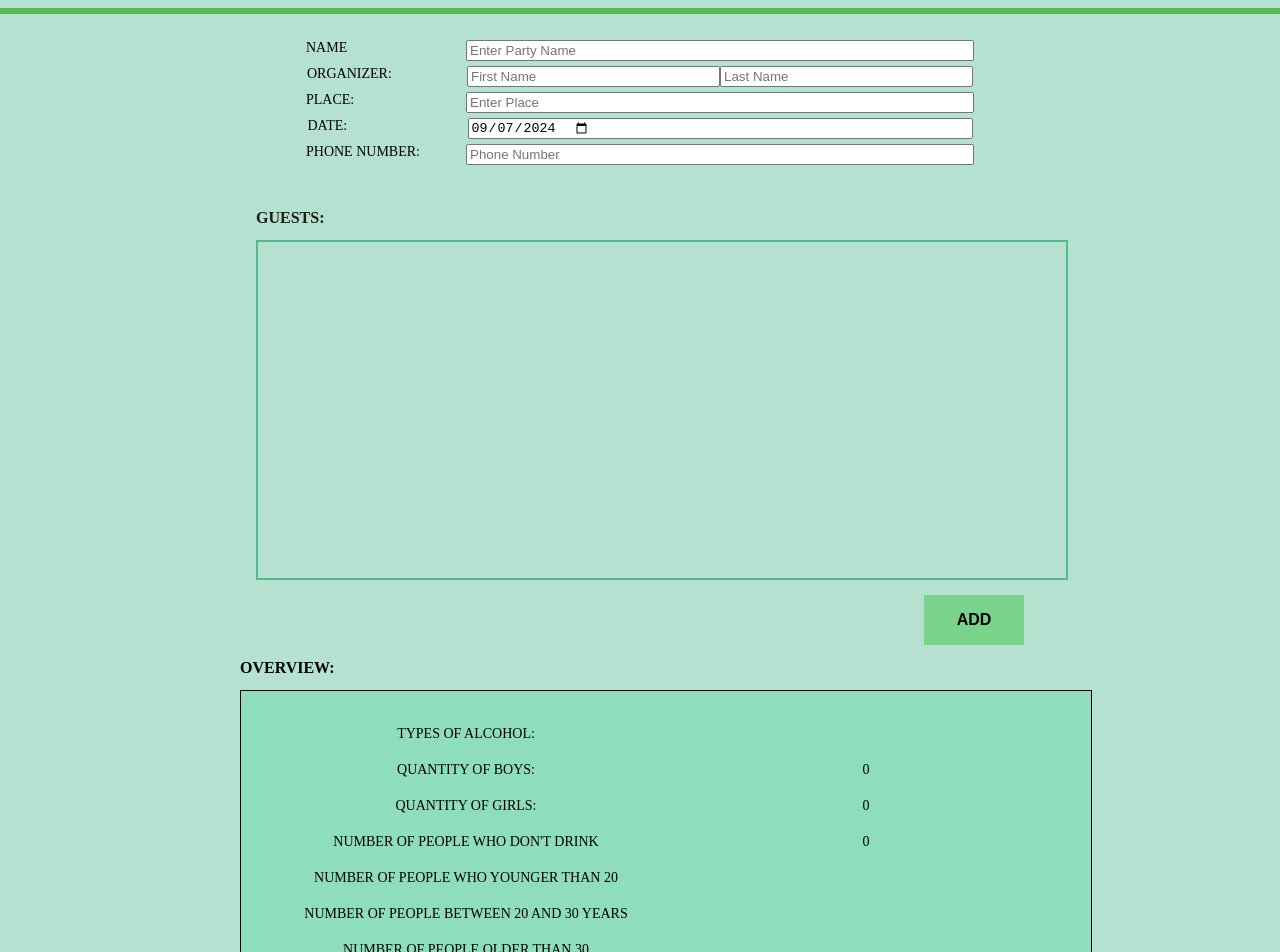
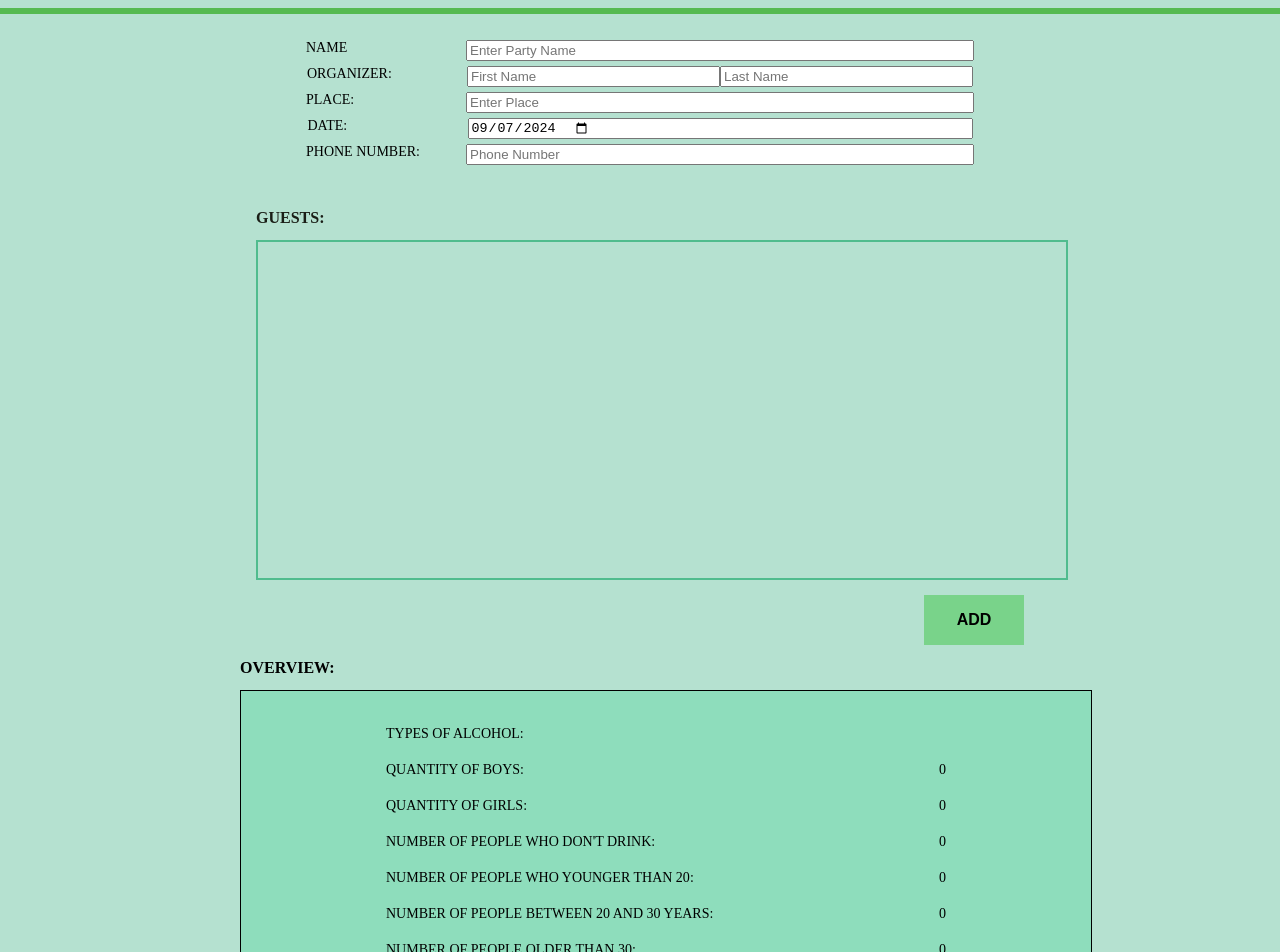
Before and after one commit to alinareabteva/party-organization, a React (Vite) app: page / in a window 1280 px wide. Shown: the top 952 px of the page. Built offline with nearby package versions, Linux system fonts and the light colour scheme.

Commit message:
Add useOverviewItems and change overviewTable component

```diff
--- a/src/party/components/overview/OverViewTable.scss
+++ b/src/party/components/overview/OverViewTable.scss
@@ -16,15 +16,20 @@
 
 
     .wrapper {
-      display: grid;
-      grid-template-columns: repeat(2, 1fr);
+      display: flex;
+      align-items: center;
+      flex-direction: column;
+      //grid-template-columns: repeat(2, 1fr);
       text-align: center;
       text-transform: uppercase;
       font-weight: 500;
       font-size: 14px;
 
-      .item {
+      .overview-item {
         padding: 10px;
+        display: flex;
+        justify-content: space-between;
+        width: 70%;
       }
     }
   }
--- a/src/party/components/overview/OverViewTable.tsx
+++ b/src/party/components/overview/OverViewTable.tsx
@@ -1,27 +1,30 @@
 import "./OverViewTable.scss"
 import {PartyState} from "../../Party.tsx";
+import {OverviewItem, useOverviewItems} from "./useOverviewItems.ts";
+
+type OverviewItemProps = OverviewItem;
+
+const OverviewItemComponent = ({title, value}: OverviewItemProps) => {
+  return (
+    <div className="overview-item">
+      <div className="item-title">{title}:</div>
+      <div className="item-value">{value}</div>
+    </div>
+  )
+}
+
 
 const OverViewTable = ({guests}: PartyState) => {
+  const overviewItems = useOverviewItems(guests)
 
   return (
     <div className="overview">
       <h2 className="overviewLabel">Overview:</h2>
       <div className="overviewContainer">
         <div className="wrapper">
-          <div className="item">Types of alcohol:</div>
-          <div className="item"></div>
-          <div className="item">Quantity of boys:</div>
-          <div className="item">{guests.filter(guest => guest.gender === "M").length}</div>
-          <div className="item">Quantity of girls:</div>
-          <div className="item">{guests.filter(guest => guest.gender === "F").length}</div>
-          <div className="item">Number of people who don't drink</div>
-          <div className="item">{guests.filter(guest => guest.alcohol.length === 0).length}</div>
-          <div className="item">Number of people who younger than 20</div>
-          <div className="item"></div>
-          <div className="item">Number of people between 20 and 30 years</div>
-          <div className="item"></div>
-          <div className="item">Number of people older than 30</div>
-          <div className="item"></div>
+          {overviewItems.map((item) => (
+            <OverviewItemComponent key={item.title} {...item}/>
+          ))}
         </div>
       </div>
     </div>
--- /dev/null
+++ b/src/party/components/overview/useOverviewItems.ts
@@ -0,0 +1,52 @@
+import {Guest} from "../guests-list/guest/GuestComponent.tsx";
+import {useMemo} from "react";
+import dayjs from "dayjs";
+
+export interface OverviewItem {
+  title: string;
+  value: string | number;
+}
+
+export const useOverviewItems = (guests: Array<Guest>): Array<OverviewItem> => {
+  return useMemo(() => {
+    const now = dayjs();
+    return [
+      {
+        title: "Types of alcohol",
+        value: ""
+      },
+      {
+        title: "Quantity of boys",
+        value: guests.filter(guest => guest.gender === "M").length
+      },
+      {
+        title: "Quantity of girls",
+        value: guests.filter(guest => guest.gender === "F").length
+      },
+      {
+        title: "Number of people who don't drink",
+        value: guests.filter(guest => guest.alcohol.length === 0).length
+      },
+      {
+        title: "Number of people who younger than 20",
+        value: guests.filter(guest => {
+          return now.diff(guest.birthDate, "year") < 20
+        }).length
+      },
+      {
+        title: "Number of people between 20 and 30 years",
+        value: guests.filter(guest => {
+          const diff = now.diff(guest.birthDate, "year")
+          return  diff >= 20 && diff < 30
+        }).length
+      },
+      {
+        title: "Number of people older than 30",
+        value: guests.filter(guest => {
+          return now.diff(guest.birthDate, "year") >= 30
+        }).length
+      },
+
+    ]
+  }, [guests])
+}
```
